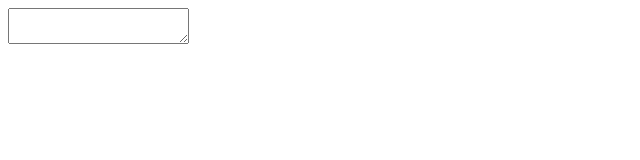
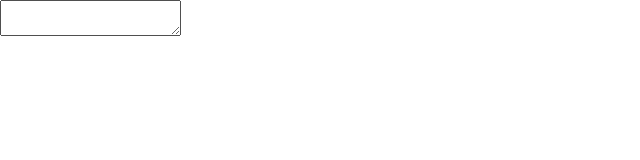
Before and after one commit to sosoyososo/XZCodeBrowser, a plain HTML site: page index.html in a window 1280 px wide. Shown: the whole page, without its empty margins (0-640 px from the left). Drawn offline with Linux system fonts and the light colour scheme.

```diff
--- a/index.html
+++ b/index.html
@@ -5,11 +5,25 @@
         <link rel="stylesheet" href="./codemirror.css">
             <script src="./codemirror.js"></script>
             <script src="clike.js"></script>
-    <style>.CodeMirror {border: 2px inset #dee;}</style>
+                    <style>
+                        body
+                        {
+                            margin: 0;
+                            padding: 0;
+                            max-width:inherit;
+                            height: 100%;
+                        }
+                        html, form, .CodeMirror, .CodeMirror-scroll
+                        {
+                            height: 100%;
+                        }
+                        </style>
                     </head>
     <body>
+        <form>
+            <textarea id="code" name="code">
 
-<form><textarea id="code" name="code">
-</textarea></form>
+            </textarea>
+        </form>
     </body>
 </html>
```
Also changed, not shown: 7 other files. Lines whose indentation alone changed are shown as unchanged.
